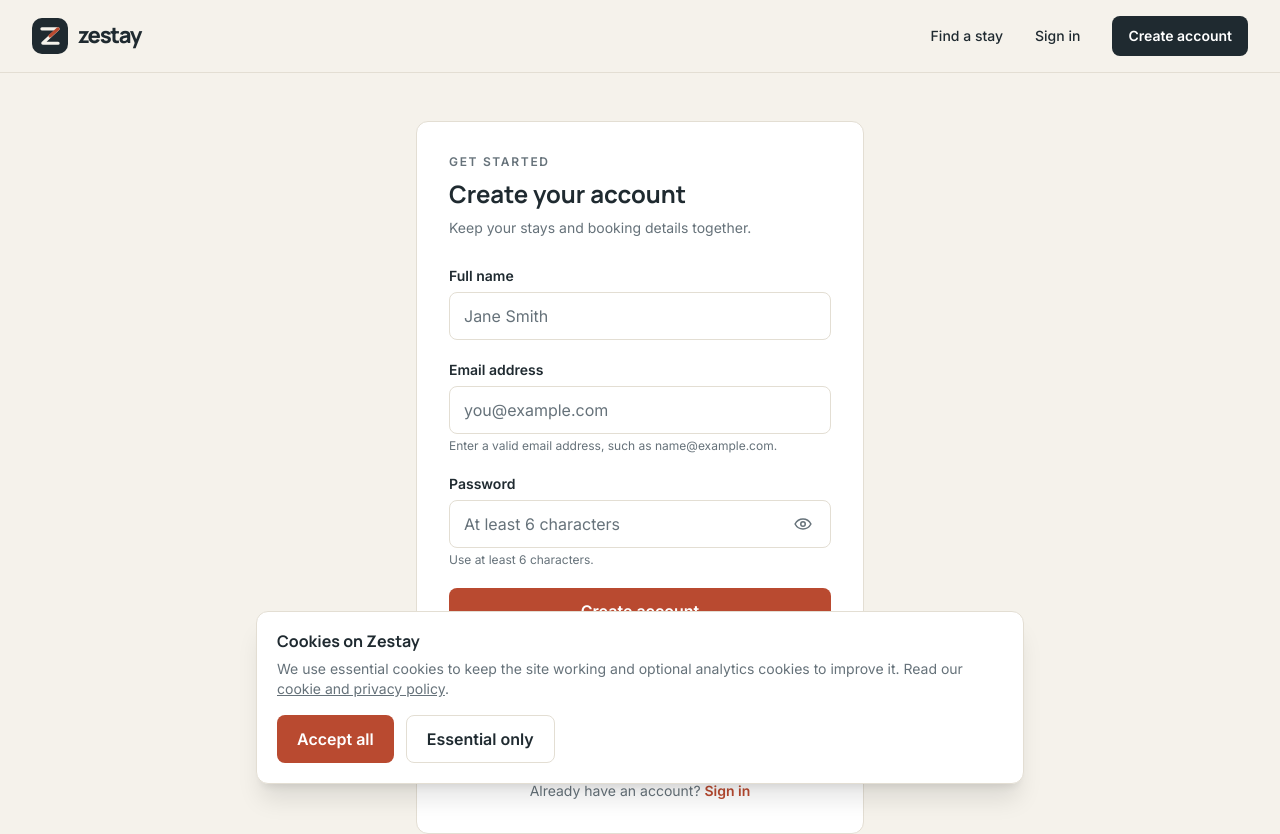
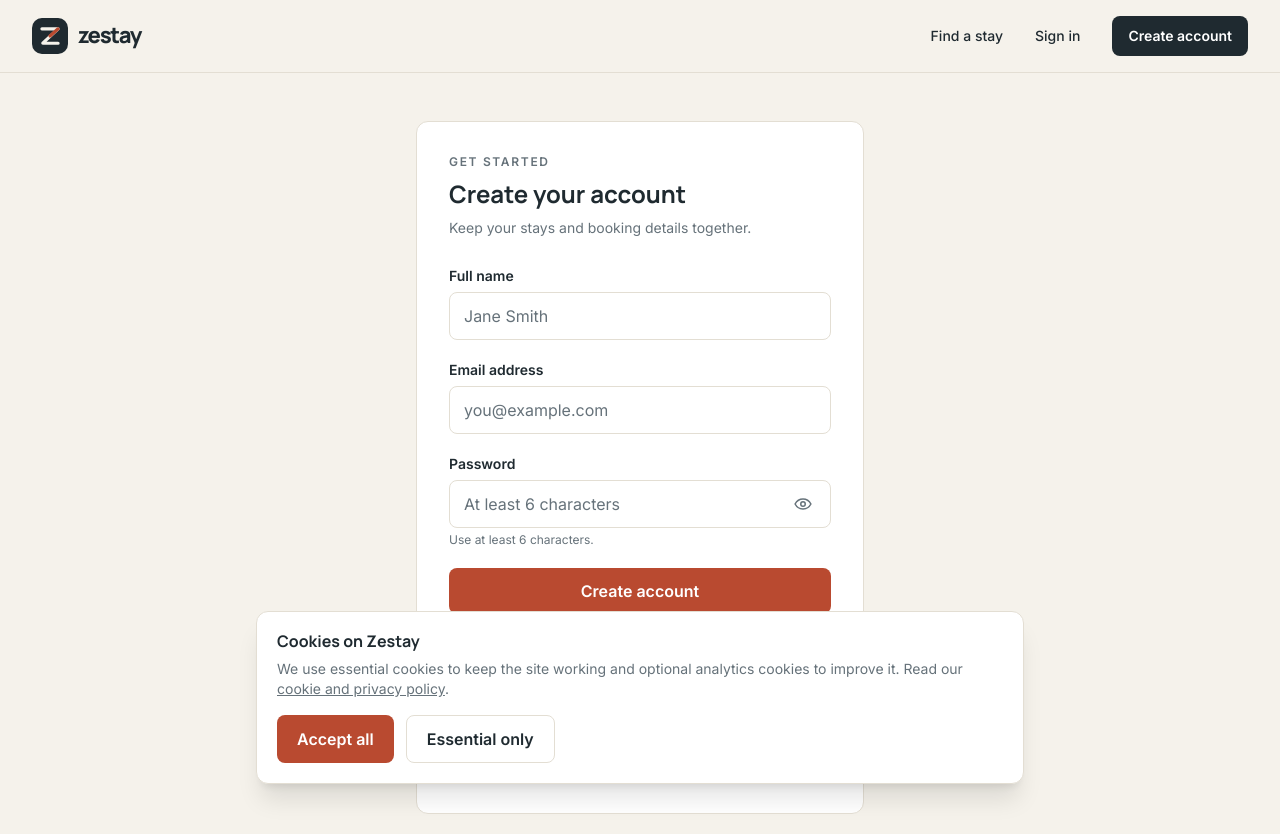
Before and after one commit to gokwatnenpin-dotcom/apartment-booking, a React (Vite) app in the folder client/: page /register in a window 1280 px wide. Shown: the top 834 px of the page. Built offline with nearby package versions, Linux system fonts and the light colour scheme; no server answers.

Commit message:
Simplify authentication email validation message

```diff
--- a/client/src/pages/Login.jsx
+++ b/client/src/pages/Login.jsx
@@ -16,7 +16,7 @@ export default function Login() {
 
   const submit = async (event) => {
     event.preventDefault(); setError('');
-    if (!isValidEmail(email)) { setError('Enter a valid email address, such as name@example.com.'); return; }
+    if (!isValidEmail(email)) { setError('Enter a valid email address.'); return; }
     setLoading(true);
     try { await login(email.trim(), password); navigate(from, { replace: true }); }
     catch (err) { setError(err.response?.data?.message || 'We couldn’t sign you in. Check your email and password.'); }
--- a/client/src/pages/Register.jsx
+++ b/client/src/pages/Register.jsx
@@ -16,7 +16,7 @@ export default function Register() {
 
   const submit = async (event) => {
     event.preventDefault(); setError('');
-    if (!isValidEmail(form.email)) { setError('Enter a valid email address, such as name@example.com.'); return; }
+    if (!isValidEmail(form.email)) { setError('Enter a valid email address.'); return; }
     setLoading(true);
     try { await register(form.name.trim(), form.email.trim(), form.password); navigate(from, { replace: true }); }
     catch (err) { setError(err.response?.data?.message || 'We couldn’t create your account. Please try again.'); }
@@ -34,7 +34,7 @@ export default function Register() {
       <p className="eyebrow">Get started</p><h1 className="mt-2 text-2xl font-bold">Create your account</h1><p className="mt-2 text-sm text-slate">Keep your stays and booking details together.</p>
       <form onSubmit={submit} className="mt-7 space-y-5" noValidate>
         <label className="block"><span className="mb-1.5 block text-sm font-semibold">Full name</span><input name="name" autoComplete="name" required minLength={2} value={form.name} onChange={change} className="input-field" placeholder="Jane Smith" /></label>
-        <label className="block"><span className="mb-1.5 block text-sm font-semibold">Email address</span><input name="email" type="email" autoComplete="email" required maxLength={254} pattern="[^\s@]+@[^\s@]+\.[^\s@]{2,}" value={form.email} onChange={change} className="input-field" placeholder="you@example.com" /><span className="mt-1 block text-xs text-slate">Enter a valid email address, such as name@example.com.</span></label>
+        <label className="block"><span className="mb-1.5 block text-sm font-semibold">Email address</span><input name="email" type="email" autoComplete="email" required maxLength={254} pattern="[^\s@]+@[^\s@]+\.[^\s@]{2,}" value={form.email} onChange={change} className="input-field" placeholder="you@example.com" /></label>
         <label className="block"><span className="mb-1.5 block text-sm font-semibold">Password</span><span className="relative block"><input name="password" type={showPassword ? 'text' : 'password'} autoComplete="new-password" required minLength={6} value={form.password} onChange={change} className="input-field pr-12" placeholder="At least 6 characters" /><button type="button" onClick={() => setShowPassword((shown) => !shown)} aria-label={showPassword ? 'Hide password' : 'Show password'} aria-pressed={showPassword} className="absolute inset-y-0 right-2 flex w-10 items-center justify-center text-slate hover:text-ink"><EyeIcon visible={showPassword} /></button></span><span className="mt-1 block text-xs text-slate">Use at least 6 characters.</span></label>
         {error && <p role="alert" className="rounded-control border border-danger/30 bg-danger-tint px-3 py-2 text-sm text-danger">{error}</p>}
         <button disabled={loading} className="btn-primary w-full">{loading ? 'Creating account…' : 'Create account'}</button>
```
